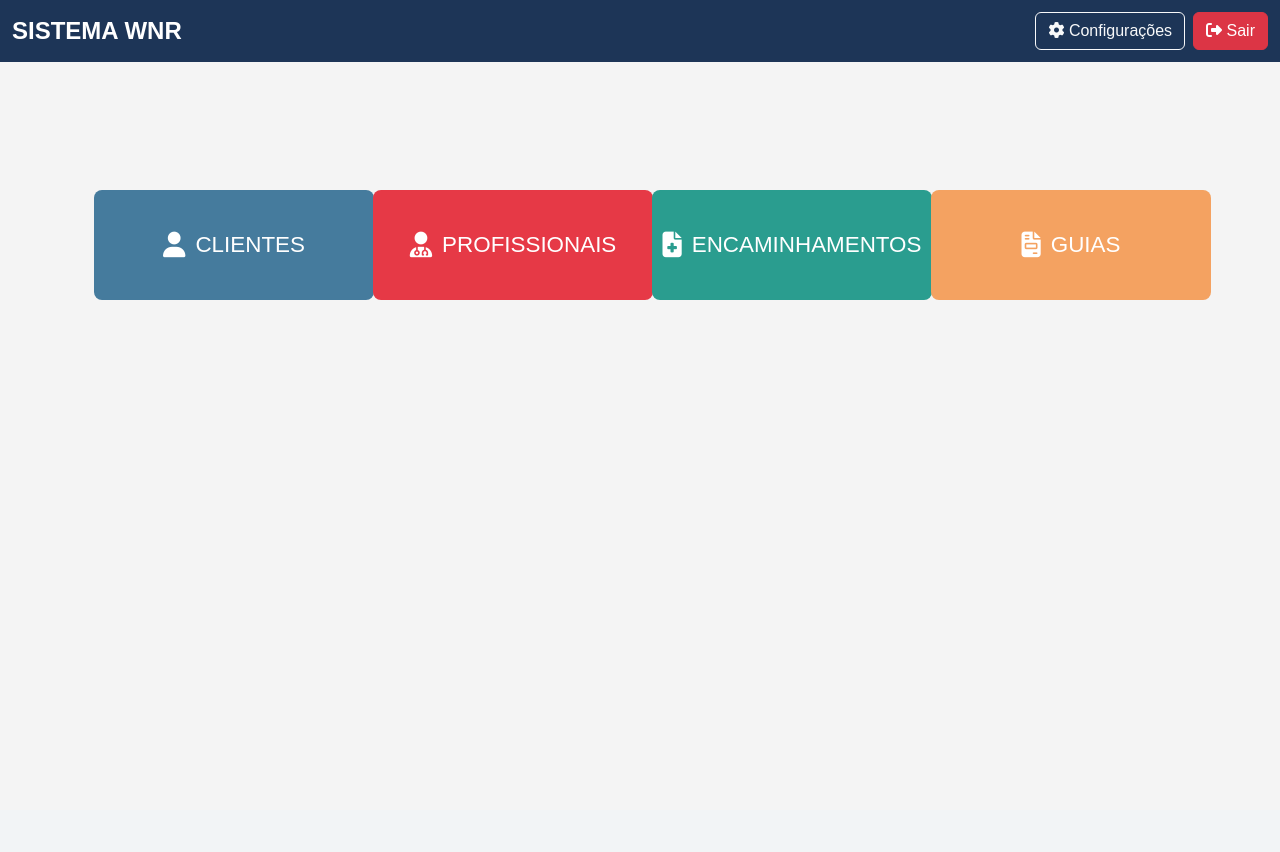
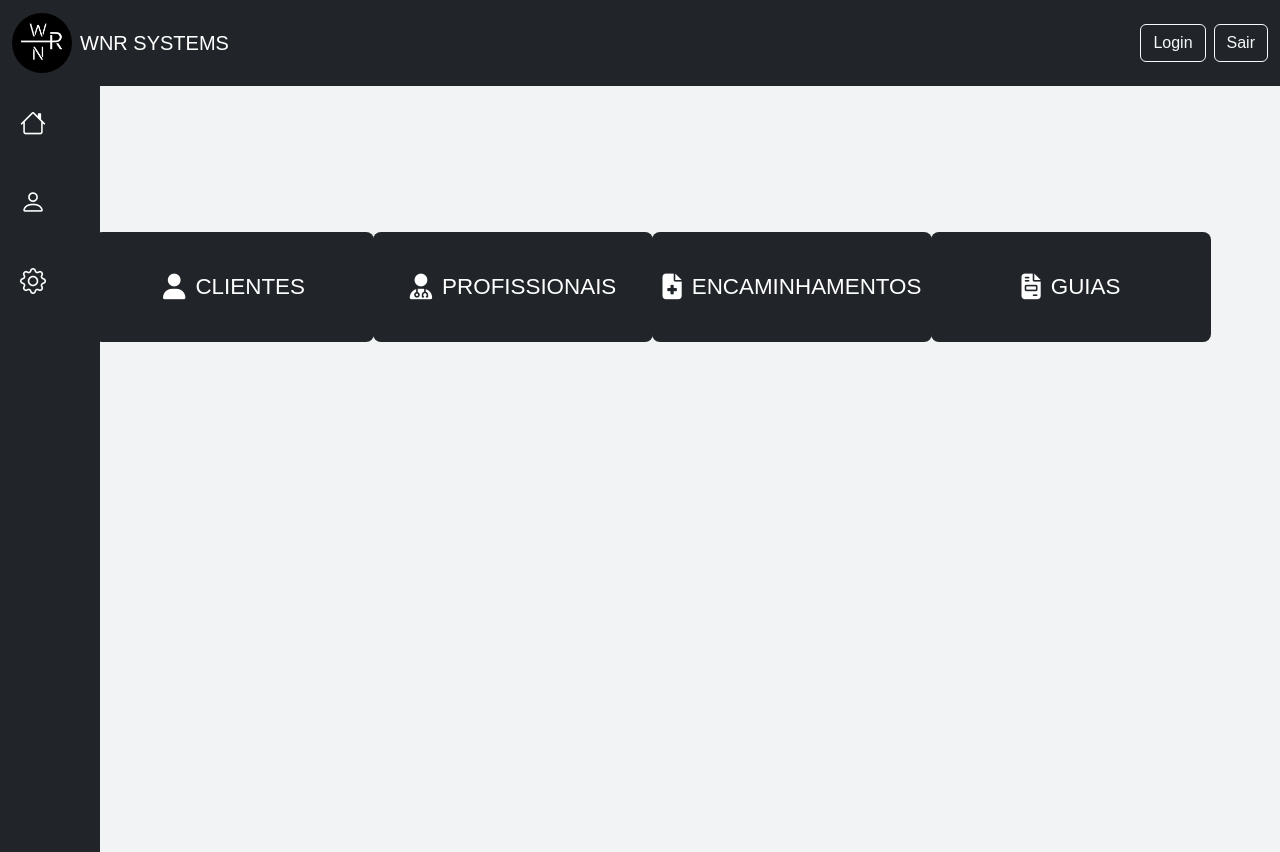
Before and after one commit to NataRabelo/SISTEMA_WNR, a Flask app: page /menu in a window 1280 px wide. Before the commit the page ends 300 px from the top, so only its background shows below. Run offline with Flask 3, Linux system fonts and the light colour scheme; a user stored in the database is signed in; some libraries are stand-ins or nearby versions.

Commit message:
C ta doido, fiz muita coisa bonita

```diff
--- a/app/static/css/base.css
+++ b/app/static/css/base.css
@@ -1,27 +1,70 @@
-
 body {
-    background-color: #f4f4f4;
-    font-family: 'Arial', sans-serif;
+    display: flex;
     margin: 0;
-    padding: 0;
+    padding-top: 56px;
+    font-family: Arial, sans-serif;
+    background-color: #f1f3f5;
 }
 
+/* Navbar */
+.navbar .logo {
+    width: 60px;
+    height: 60px;
+    border-radius: 50%;
+}
 
-.navbar {
-    background-color: #1d3557;
+/* Sidebar */
+.sidebar {
+    width: 100px;
+    height: 100vh;
+    background-color: #343a40;
+    color: white;
+    transition: width 0.3s ease-in-out;
+    position: fixed;
+    left: 0;
+    top: 85px; /* Ajuste para a navbar */
+    overflow: hidden;
 }
-.navbar-brand {
-    font-size: 1.5rem;
-    font-weight: bold;
+
+.sidebar:hover {
+    width: 200px;
 }
-.navbar .btn {
-    font-size: 1rem;
+
+/* Links da sidebar */
+.sidebar .nav-link {
+    color: white;
+    padding: 20px;
+    display: flex;
+    align-items: center;
+    white-space: nowrap;
     transition: 0.3s;
 }
-.navbar .btn:hover {
-    opacity: 0.8;
+
+.sidebar .nav-link i {
+    font-size: 26px;
+    margin-right: 10px;
 }
 
+.sidebar .text {
+    display: none;
+}
+
+.sidebar:hover .text {
+    display: inline;
+}
+
+/* Conteúdo principal ajustado */
+.content {
+    margin-left: 60px;
+    padding: 20px;
+    width: calc(100% - 60px);
+    transition: margin-left 0.3s ease-in-out, width 0.3s ease-in-out;
+}
+
+.sidebar:hover ~ .content {
+    margin-left: 200px;
+    width: calc(100% - 200px);
+}
 
 .dashboard-container {
     min-height: calc(100vh - 100px);
@@ -55,7 +98,7 @@ body {
     transform: scale(1.05);
 }
 
-/* Cores dos botões */
+/* Cores dos botões
 .btn-cliente { background-color: #457b9d; color: white; }
 .btn-profissional { background-color: #e63946; color: white; }
 .btn-encaminhamento { background-color: #2a9d8f; color: white; }
@@ -65,7 +108,18 @@ body {
 .btn-profissional:hover { background-color: #c62839; }
 .btn-encaminhamento:hover { background-color: #21867a; }
 .btn-guia:hover { background-color: #d48b50; }
+*/
 
+/* Cores dos botões 457b9d  396a8f*/
+.btn-cliente { background-color: rgb(33, 37, 41); color: white; }
+.btn-profissional { background-color: rgb(33, 37, 41); color: white; }
+.btn-encaminhamento { background-color: rgb(33, 37, 41); color: white; }
+.btn-guia { background-color: rgb(33, 37, 41); color: white; }
+
+.btn-cliente:hover { background-color: rgb(255, 255, 255); border: 1px solid black;}
+.btn-profissional:hover { background-color: rgb(255, 255, 255); border: 1px solid black;}
+.btn-encaminhamento:hover { background-color: rgb(255, 255, 255); border: 1px solid black;}
+.btn-guia:hover { background-color: rgb(255, 255, 255); border: 1px solid black;}
 
 #flash-container {
     position: fixed;
--- a/app/templates/base.html
+++ b/app/templates/base.html
@@ -2,29 +2,49 @@
 <html lang="pt-BR">
 <head>
     <meta charset="UTF-8">
-    <meta name="viewport" content="width=device-width, initial-scale=1">
+    <meta name="viewport" content="width=device-width, initial-scale=1.0">
     <title>{% block title %}{% endblock %}</title>
 
     <!-- Bootstrap CSS -->
     <link href="https://cdn.jsdelivr.net/npm/bootstrap@5.3.0/dist/css/bootstrap.min.css" rel="stylesheet">
-    <script src="https://kit.fontawesome.com/a076d05399.js" crossorigin="anonymous"></script>
     <link rel="stylesheet" href="https://cdn.datatables.net/1.11.5/css/jquery.dataTables.min.css">
     <link rel="stylesheet" href="{{ url_for('static', filename='css/base.css') }}">
+    <link rel="stylesheet" href="https://cdn.jsdelivr.net/npm/bootstrap-icons/font/bootstrap-icons.css">
+    <script src="https://kit.fontawesome.com/a076d05399.js" crossorigin="anonymous"></script>
     <script src="https://code.jquery.com/jquery-3.5.1.min.js"></script>
     <script src="https://cdnjs.cloudflare.com/ajax/libs/jquery-mask-plugin/1.14.16/jquery.mask.min.js"></script>
 
 </head>
 <body>
-    <!-- Navbar -->
-    <nav class="navbar navbar-expand-lg navbar-dark">
+    <!-- Navbar Superior -->
+    <nav class="navbar navbar-dark bg-dark fixed-top">
         <div class="container-fluid">
-            <a class="navbar-brand" href="{{ url_for('main_bp.menu')}}">SISTEMA WNR</a>
+            <a class="navbar-brand d-flex align-items-center" href="#">
+                <img src="{{ url_for('static', filename='image/logo.png') }}" alt="Logo" class="logo">
+                <span class="ms-2">WNR SYSTEMS</span>
+            </a>
             <div class="d-flex">
-                <a href="#" class="btn btn-outline-light me-2"><i class="fas fa-cog"></i> Configurações</a>
-                <a href="{{ url_for('auth_bp.logout')}}" class="btn btn-danger"><i class="fas fa-sign-out-alt"></i> Sair</a>
+                <button class="btn btn-outline-light me-2">Login</button>
+                <a href="{{ url_for('auth_bp.logout')}}" class="btn btn-outline-light">Sair</a>
             </div>
         </div>
     </nav>
+
+    <!-- Sidebar -->
+    <div class="sidebar bg-dark">
+        <ul class="nav flex-column">
+            <li class="nav-item">
+                <a href="{{ url_for('main_bp.menu')}}" class="nav-link"><i class="bi bi-house"></i> <span class="text">Home</span></a>
+            </li>
+            <li class="nav-item">
+                <a href="#  " class="nav-link"><i class="bi bi-person"></i> <span class="text">Perfil</span></a>
+            </li>
+            <li class="nav-item">
+                <a href="#" class="nav-link"><i class="bi bi-gear"></i> <span class="text">Configurações</span></a>
+            </li>
+        </ul>
+    </div>
+
     {% with messages = get_flashed_messages(with_categories=true) %}
         {% if messages %}
             <div class="container">
@@ -58,7 +78,7 @@
                     flashMessages.forEach(msg => {
                         msg.style.transition = "opacity 0.5s ease";
                         msg.style.opacity = "0";
-                        setTimeout(() => msg.remove(), 1000); // Remove após a animação
+                        setTimeout(() => msg.remove(), 1000);
                     });
                 }, 1500);
             }
--- a/app/templates/encaminhamento/list.html
+++ b/app/templates/encaminhamento/list.html
@@ -13,6 +13,7 @@
                     <th>Cód</th>
                     <th>Cliente</th>
                     <th>Profissional</th>
+                    <th>Valor</th>
                     <th>Especialidade</th>
                     <th>Dt/Hr</th>
                     <th>Editar</th>
@@ -25,6 +26,7 @@
                         <td>{{ encaminhamento.id }}</td>
                         <td>{{ encaminhamento.cliente.nome }}</td>
                         <td>{{ encaminhamento.profissional.nome }}</td>
+                        <td>R$ {{ "%0.2f"|format(encaminhamento.valor) }}</td>
                         <td>{{ encaminhamento.profissional.graduacao }}</td>
                         <td>{{ encaminhamento.dias_horas_atendimento }}</td>
                         <td><a href="{{ url_for('encaminhamento_bp.editar_encaminhamento', id=encaminhamento.id) }}" class="btn btn-sm btn-warning">Editar</a></td>
```
Also changed, not shown: app/static/css/base_list.css (added, +74 -0 lines), app/templates/base_list.html (+27 -32 lines), app/static/image/logo.png (added).
